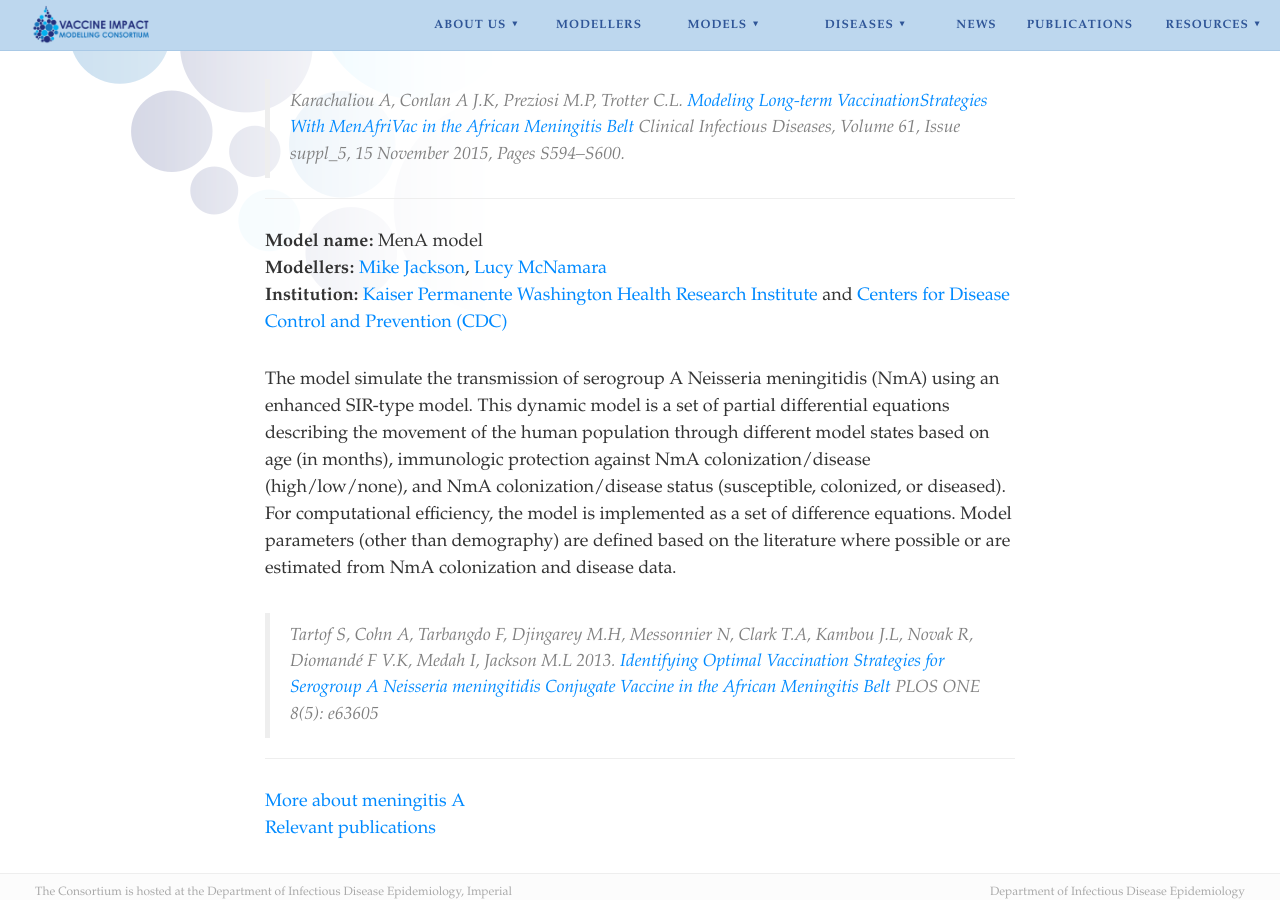
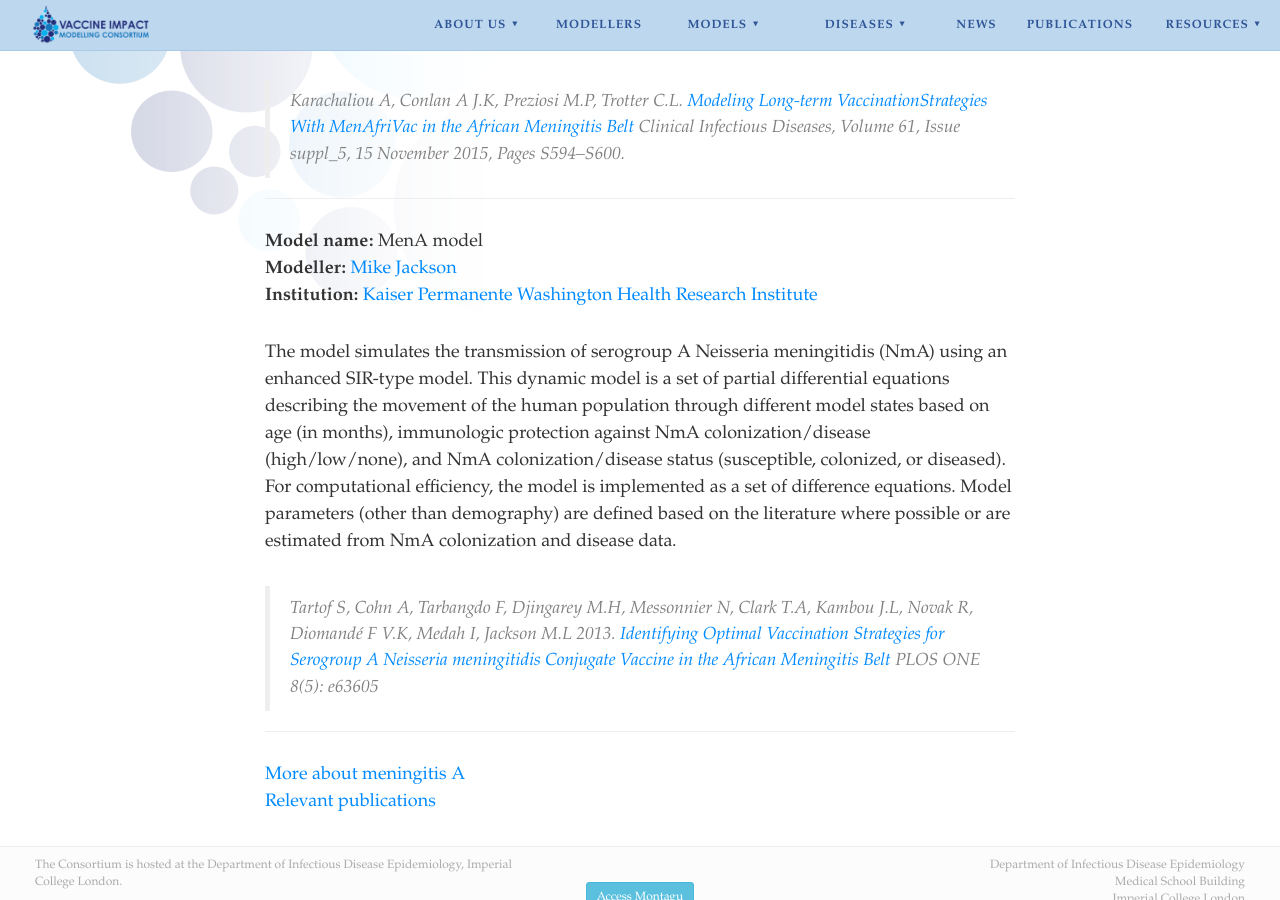
Before and after one commit to vimchub/vaccineimpact, a Jekyll site: the page built from models/men-a.md, in a window 1280 px wide and 900 px high, scrolled down 1029 px. Built offline with Jekyll 4.4.1, drawn with Linux system fonts in a browser that asks for light colours; nearby versions of some CDN libraries.

Commit message:
removed lucy and cdc

```diff
--- a/models/men-a.md
+++ b/models/men-a.md
@@ -17,10 +17,10 @@
 <div id="cdc"></div>
 
 **Model name:** MenA model
-**Modellers:** [Mike Jackson](https://www.kpwashingtonresearch.org/our-research/our-scientists/jackson-michael-l/), [Lucy McNamara](https://www.linkedin.com/in/lucy-mcnamara-958b1026/)
-**Institution:** [Kaiser Permanente Washington Health Research Institute](https://www.kpwashingtonresearch.org/) and [Centers for Disease Control and Prevention (CDC)](https://www.cdc.gov/)
+**Modeller:** [Mike Jackson](https://www.kpwashingtonresearch.org/our-research/our-scientists/jackson-michael-l/)
+**Institution:** [Kaiser Permanente Washington Health Research Institute](https://www.kpwashingtonresearch.org/)
 
-The model simulate the transmission of serogroup A Neisseria meningitidis (NmA) using an enhanced SIR-type model. This dynamic model is a set of partial differential equations describing the movement of the human population through different model states based on age (in months), immunologic protection against NmA colonization/disease (high/low/none), and NmA colonization/disease status (susceptible, colonized, or diseased). For computational efficiency, the model is implemented as a set of difference equations. Model parameters (other than demography) are defined based on the literature where possible or are estimated from NmA colonization and disease data.
+The model simulates the transmission of serogroup A Neisseria meningitidis (NmA) using an enhanced SIR-type model. This dynamic model is a set of partial differential equations describing the movement of the human population through different model states based on age (in months), immunologic protection against NmA colonization/disease (high/low/none), and NmA colonization/disease status (susceptible, colonized, or diseased). For computational efficiency, the model is implemented as a set of difference equations. Model parameters (other than demography) are defined based on the literature where possible or are estimated from NmA colonization and disease data.
 
 > Tartof S, Cohn A, Tarbangdo F, Djingarey M.H, Messonnier N, Clark T.A, Kambou J.L, Novak R, Diomandé F V.K, Medah I, Jackson M.L 2013. [Identifying Optimal Vaccination Strategies for Serogroup A Neisseria meningitidis Conjugate Vaccine in the African Meningitis Belt](https://doi.org/10.1371/journal.pone.0063605) PLOS ONE 8(5): e63605
 
```
Also changed, not shown: other parts of models/men-a.md (+1 -1 lines).
